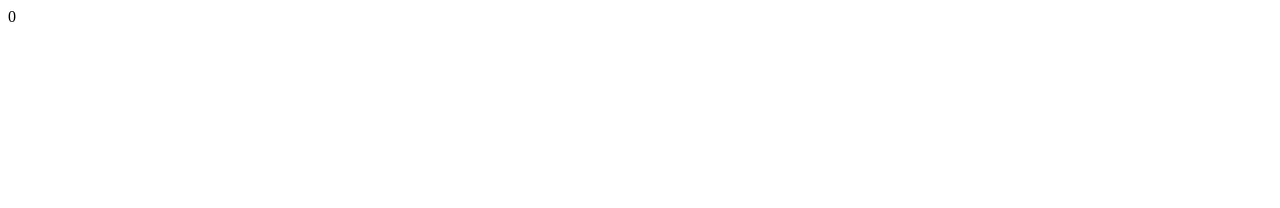
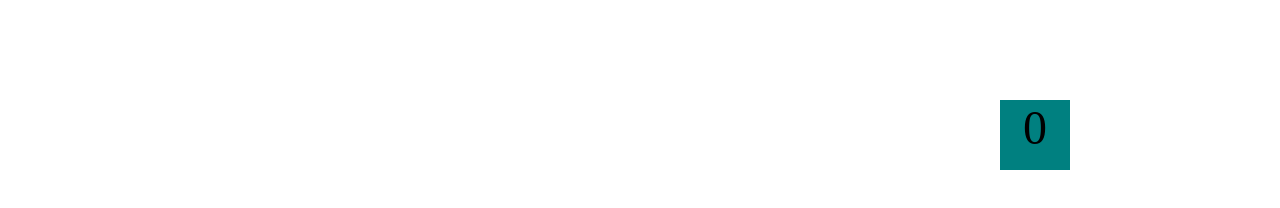
Before and after one commit to Mo-Ayyad/Mo-Ayyad.github.io, a plain HTML site: page asd-projects/bb-refactor/index.html in a window 1280 px wide. Drawn offline with nearby package versions, Linux system fonts and the light colour scheme.

Commit message:
bb refac done

```diff
--- a/asd-projects/bb-refactor/index.html
+++ b/asd-projects/bb-refactor/index.html
@@ -2,7 +2,7 @@
 <html>
 <head>
 	<title>Bouncing Box</title>
-	<link hrf="./index.css" rel="stylesheet"></link>
+	<link href="./index.css" rel="stylesheet"></link>
 	<script src="//cdnjs.cloudflare.com/ajax/libs/jquery/2.1.1/jquery.min.js"></script>
 	<script src="./index.js"></script>
 
```
